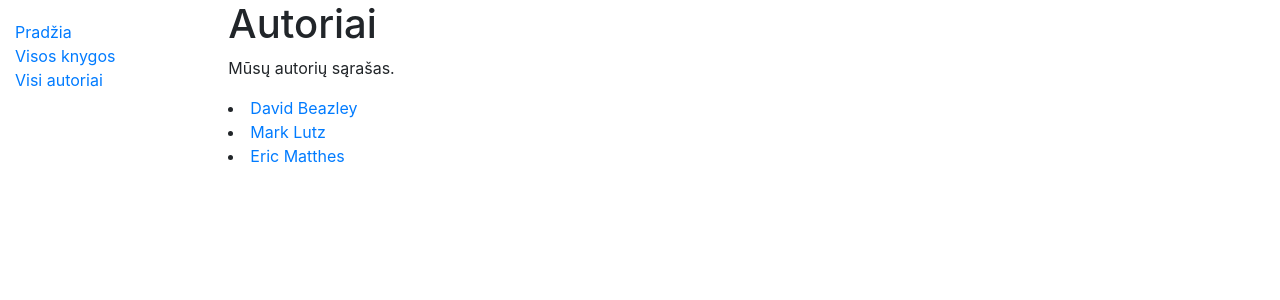
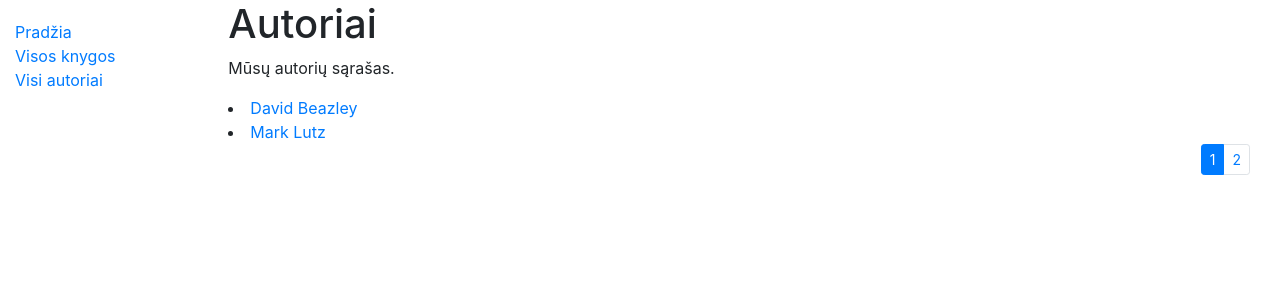
Before and after one commit to ram-pyth/django1, a Django app: page /library/authors/ in a window 1280 px wide. Shown: the top 300 px of the page. Run offline with Django 4.2, Linux system fonts and the light colour scheme; data comes from the database, SQL or seed files in the repository; some libraries are stand-ins or nearby versions.

Commit message:
6 paskaita, 2 dalis, puslapiavimas per class views ir function

```diff
--- a/mysite/library/templates/authors.html
+++ b/mysite/library/templates/authors.html
@@ -8,4 +8,23 @@
    <a href="{% url 'author_link' a.id %}">{{a.first_name}} {{a.last_name}}</a>
 </li>
 {% endfor %}
+<div class="container puslapiai">
+   <nav aria-label="...">
+      {% if authors_kint_key.has_other_pages %}
+      <ul class="pagination pagination-sm justify-content-end">
+         {% for i in authors_kint_key.paginator.page_range %}
+            {% if authors_kint_key.number == i %}
+               <li class="page-item active">
+                  <a class="page-link"> {{ i }}</a>
+               </li>
+            {% else %}
+               <li class="page-item">
+                  <a class="page-link" href="?page={{ i }}">{{ i }}</a>
+               </li>
+            {% endif %}
+         {% endfor %}
+      </ul>
+     {% endif %}
+   </nav>
+</div>
 {% endblock %}
--- a/mysite/library/views.py
+++ b/mysite/library/views.py
@@ -1,5 +1,6 @@
 from django.shortcuts import render, get_object_or_404
 from django.views import generic
+from django.core.paginator import Paginator
 
 from .models import Book, Author, BookInstance
 
@@ -23,8 +24,10 @@
 
 
 def authors_funkc(request):
-    autoriai = Author.objects.all()
-    kontext = {"authors_kint_key": autoriai}
+    paginator = Paginator(Author.objects.all(), 2)
+    page_number = request.GET.get('page')
+    paged_authors = paginator.get_page(page_number)
+    kontext = {"authors_kint_key": paged_authors}
     return render(request, "authors.html", context=kontext)
 
 
```
